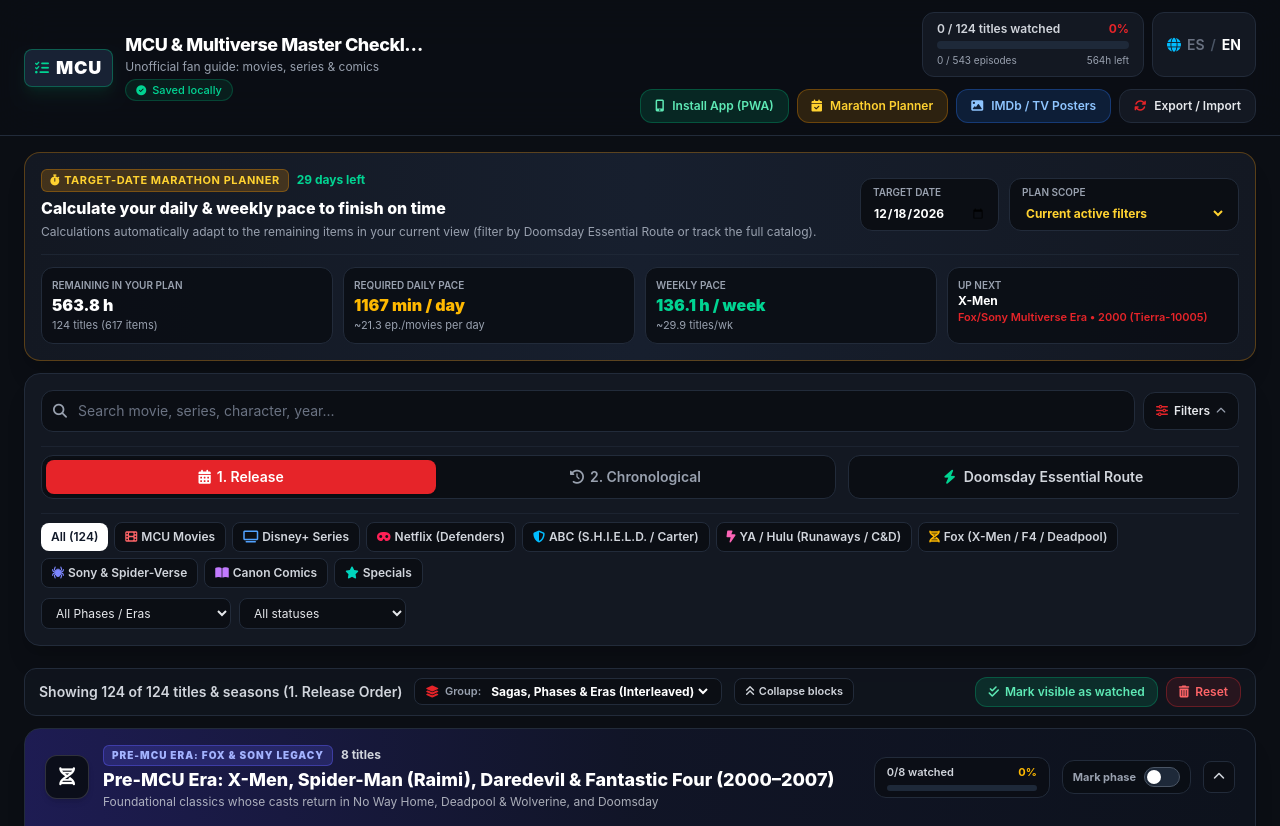
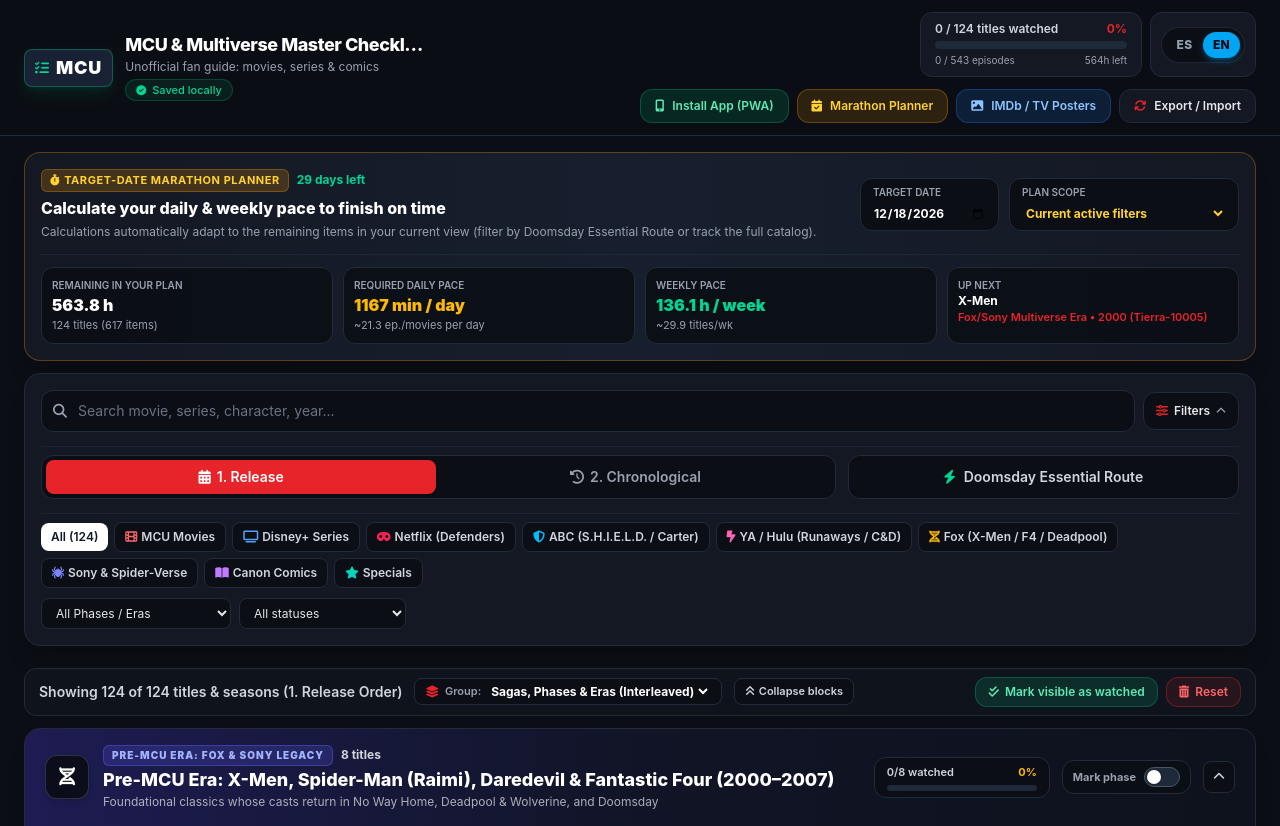
Before and after one commit to chebetos/ucm-watchlist, a website with bundled scripts: page src/index.html in a window 1280 px wide. Shown: the top 826 px of the page. Built offline with nearby package versions, Linux system fonts and the light colour scheme.

Commit message:
style: render ES/EN language toggle as sliding pill switch

```diff
--- a/src/i18n.js
+++ b/src/i18n.js
@@ -646,13 +646,21 @@ export function applyStaticTranslations(
 
   const langBtn = doc.getElementById('btnToggleLang');
   if (langBtn) {
+    langBtn.setAttribute('aria-checked', String(lang === 'en'));
     langBtn.setAttribute('aria-label', t('header.langToggleAria', undefined, lang));
     langBtn.setAttribute('title', t('header.langToggleTitle', undefined, lang));
+  }
+  const thumb = doc.getElementById('langSwitchThumb');
+  if (thumb) {
+    thumb.classList.toggle('translate-x-0', lang === 'es');
+    thumb.classList.toggle('translate-x-full', lang === 'en');
   }
   const esPill = doc.getElementById('langPillEs');
   const enPill = doc.getElementById('langPillEn');
   if (esPill && enPill) {
-    esPill.className = lang === 'es' ? 'text-white font-bold' : 'text-gray-500';
-    enPill.className = lang === 'en' ? 'text-white font-bold' : 'text-gray-500';
+    const baseCls =
+      'relative z-10 text-center text-xs font-extrabold tracking-wide transition-colors duration-200';
+    esPill.className = `${baseCls} ${lang === 'es' ? 'text-gray-950' : 'text-gray-400'}`;
+    enPill.className = `${baseCls} ${lang === 'en' ? 'text-gray-950' : 'text-gray-400'}`;
   }
 }
--- a/src/index.html
+++ b/src/index.html
@@ -142,14 +142,31 @@
               <button
                 type="button"
                 id="btnToggleLang"
+                role="switch"
+                aria-checked="false"
                 aria-label="Cambiar idioma a inglés"
                 title="Switch to English"
-                class="inline-flex items-center justify-center gap-1.5 whitespace-nowrap shrink-0 px-3.5 py-2 rounded-xl bg-marvel-card hover:bg-gray-800 border border-marvel-border hover:border-sky-500/50 text-xs sm:text-sm font-semibold text-gray-300 transition cursor-pointer"
+                class="inline-flex items-center justify-center shrink-0 px-2.5 py-2 rounded-xl bg-marvel-card hover:bg-gray-800/80 border border-marvel-border hover:border-sky-500/50 transition cursor-pointer focus:outline-none focus-visible:ring-2 focus-visible:ring-sky-400"
               >
-                <i class="fa-solid fa-globe text-sm text-sky-400" aria-hidden="true"></i>
-                <span id="langPillEs" class="text-white font-bold">ES</span>
-                <span class="text-gray-600" aria-hidden="true">/</span>
-                <span id="langPillEn" class="text-gray-500">EN</span>
+                <span
+                  class="relative inline-grid grid-cols-2 items-center w-[84px] h-9 p-1 rounded-full bg-[#0B0E14] border border-marvel-border/90 select-none"
+                >
+                  <span
+                    id="langSwitchThumb"
+                    aria-hidden="true"
+                    class="absolute top-1 bottom-1 left-1 w-[calc(50%-4px)] rounded-full bg-sky-500 shadow-md shadow-sky-500/30 transition-transform duration-200 ease-out translate-x-0"
+                  ></span>
+                  <span
+                    id="langPillEs"
+                    class="relative z-10 text-center text-xs font-extrabold tracking-wide transition-colors duration-200 text-gray-950"
+                    >ES</span
+                  >
+                  <span
+                    id="langPillEn"
+                    class="relative z-10 text-center text-xs font-extrabold tracking-wide transition-colors duration-200 text-gray-400"
+                    >EN</span
+                  >
+                </span>
               </button>
             </div>
 
```
